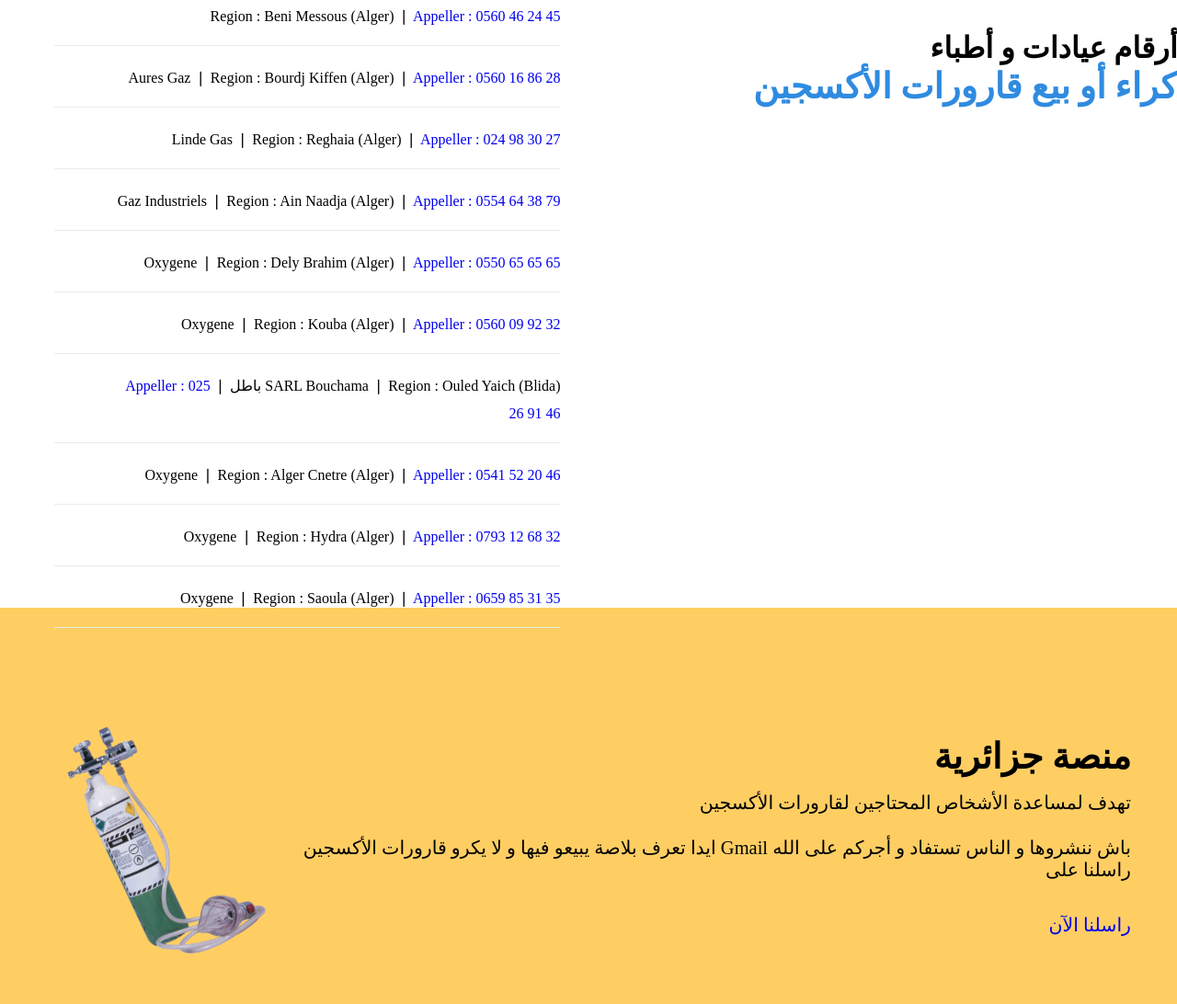
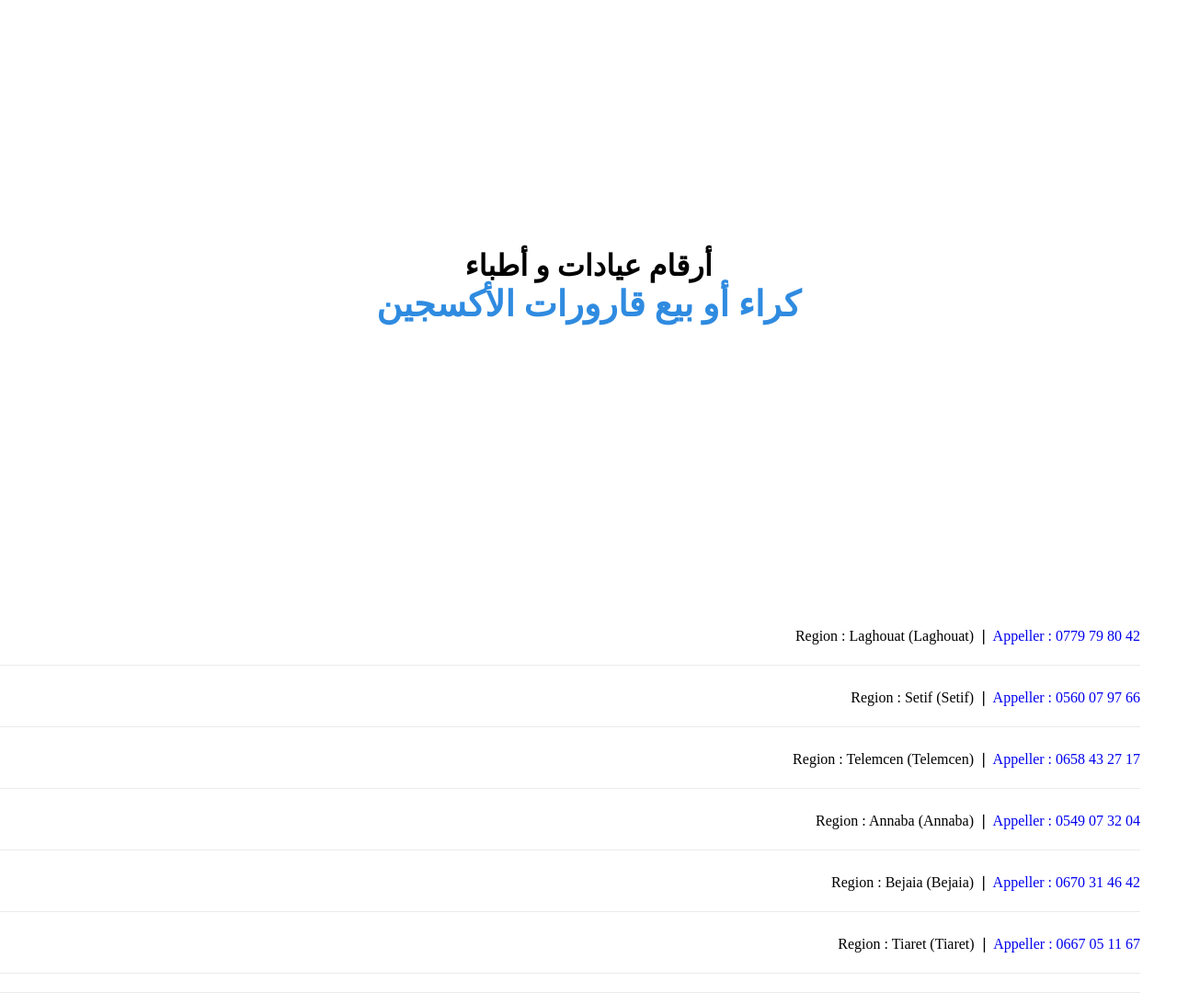
Before and after one commit to younesbachouche/3awenni.netnafes, a plain HTML site: page index.html in a window 1280 px wide. Shown: the part 1460-2552 px from the top of the page at 92% size. Drawn offline with nearby package versions, Linux system fonts and the light colour scheme; a small style sheet from the web is missing.

Commit message:
Update index.html

```diff
--- a/index.html
+++ b/index.html
@@ -86,16 +86,40 @@
 
             </div>
         </div>
-
-		 <!-- ABOUT SECTION -->
+		<!-- ABOUT SECTION -->
 
         <div class="about">
-            <div class="aboutText" data-aos="fade-up" data-aos-duration="1000">
-                <h1>أرقام عيادات و أطباء <br> <span style="color:#2f8be0;font-size:3vw">كراء أو بيع قارورات الأكسجين </span> </h1>
+		            <center>
+				                <h1>أرقام عيادات و أطباء <br> <span style="color:#2f8be0;font-size:3vw">كراء أو بيع قارورات الأكسجين </span> </h1>
+                </center>
+            </div>
 
-            </div>
-            <div class="aboutList" data-aos="fade-left" data-aos-duration="1000">
                 <ol>
+			<li>
+                        <span></span>
+                         <p>Region : Laghouat (Laghouat) ❘       <a href="tel:0779798042">Appeller : 0779 79 80 42</a> </p>
+                    </li>
+			<li>
+                        <span></span>
+                         <p>Region : Setif (Setif) ❘       <a href="tel:0560079766">Appeller : 0560 07 97 66</a> </p>
+                    </li>
+			<li>
+                        <span></span>
+                         <p>Region : Telemcen (Telemcen) ❘       <a href="tel:0658432717">Appeller : 0658 43 27 17</a> </p>
+                    </li>
+			<li>
+                        <span></span>
+                         <p>Region : Annaba (Annaba) ❘       <a href="tel:0549073204">Appeller : 0549 07 32 04</a> </p>
+                    </li>
+			<li>
+                        <span></span>
+                         <p>Region : Bejaia (Bejaia) ❘       <a href="tel:0670314642">Appeller : 0670 31 46 42</a> </p>
+                    </li>
+			<li>
+                        <span></span>
+                         <p>Region : Tiaret (Tiaret) ❘       <a href="tel:0667051167">Appeller : 0667 05 11 67</a> </p>
+                    </li>
+                    <li>
 
                     <li>
                         <span></span>
```
